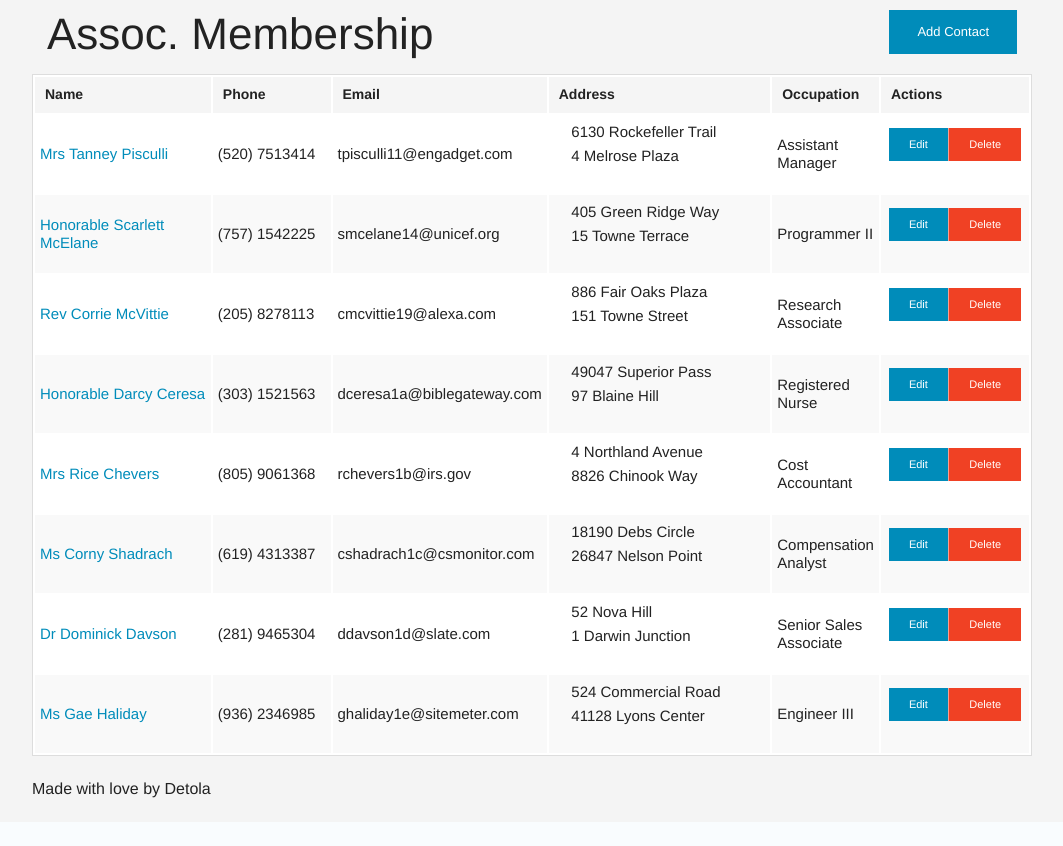
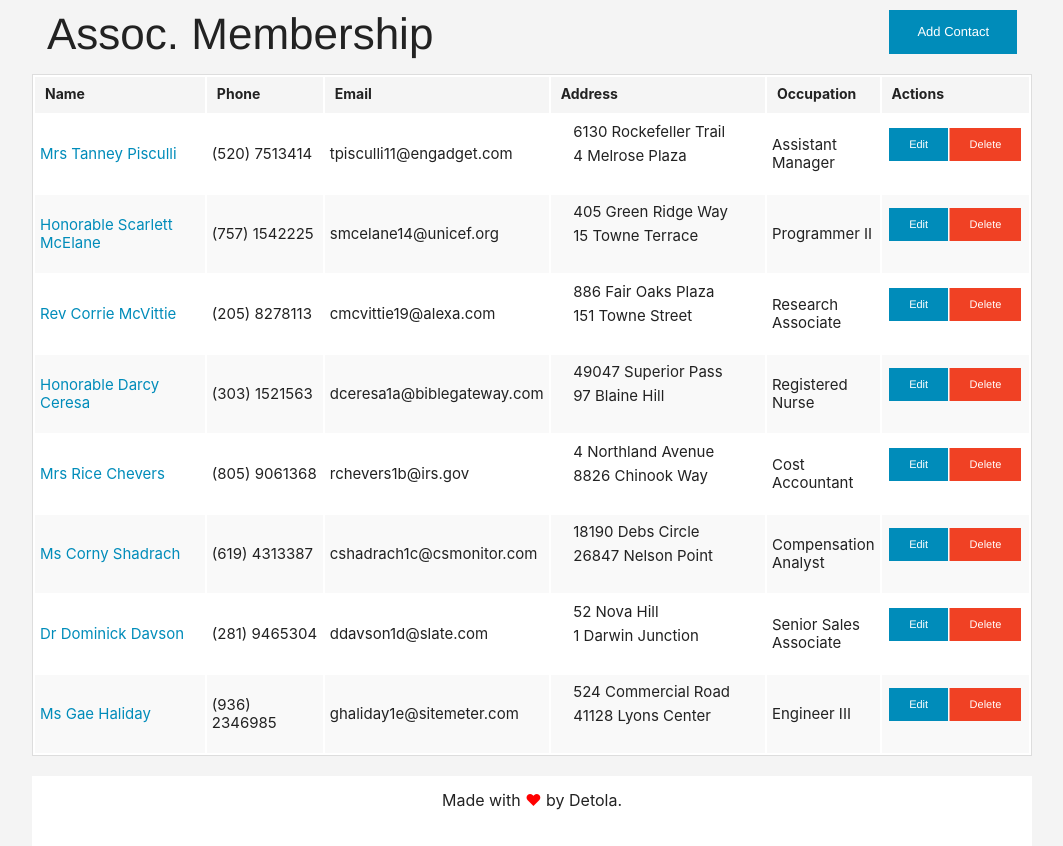
Before and after one commit to detola/addressbook, a PHP site: page / in a window 1280 px wide; the page is wider, and only the part inside the window is pictured. Shown: that part, without its empty margins (108-1171 px from the left). Before the commit the page ends 798 px from the top of that part, so only its background shows below. Run offline with PHP 8.4, Linux system fonts and the light colour scheme; data comes from the database, SQL or seed files in the repository.

Commit message:
updated the index page

```diff
--- a/css/custom.css
+++ b/css/custom.css
@@ -1,6 +1,8 @@
 body{
 	font-size:15px;
 	background: #f4f4f4;
+  	font-family: -apple-system, BlinkMacSystemFont, "Segoe UI", Roboto, "Helvetica Neue", Arial, sans-serif, "Apple Color Emoji", "Segoe UI Emoji", "Segoe UI Symbol";
+
 }
 
 .add-btn{
@@ -61,3 +63,22 @@ ul li {
   position: relative;
   visibility:visible;
 }
+
+/* Footer */
+#footer {
+	background: #fff;
+}
+
+#footer-inner{
+	margin: auto;
+	text-align: center;
+	padding: 12px;
+}
+
+.clr{
+	clear: both;
+	padding: 0;
+	width: 100%;
+	font-size: 0px;
+	line-height: 0px;
+}
--- a/index.php
+++ b/index.php
@@ -186,6 +186,10 @@
     <script>
       $(document).foundation();
     </script>
-    <p>Made with love by Detola</p>
+    <footer id="footer">
+      <div id="footer-inner">
+        <p >Made with <span style="font-size:100%; color:red;">&hearts;</span> by Detola.</p>
+      </div>
+    </footer>
   </body>
 </html>
```
